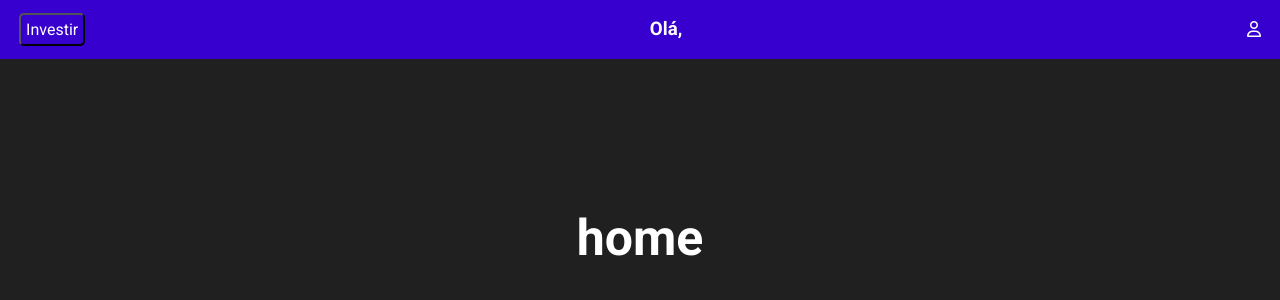
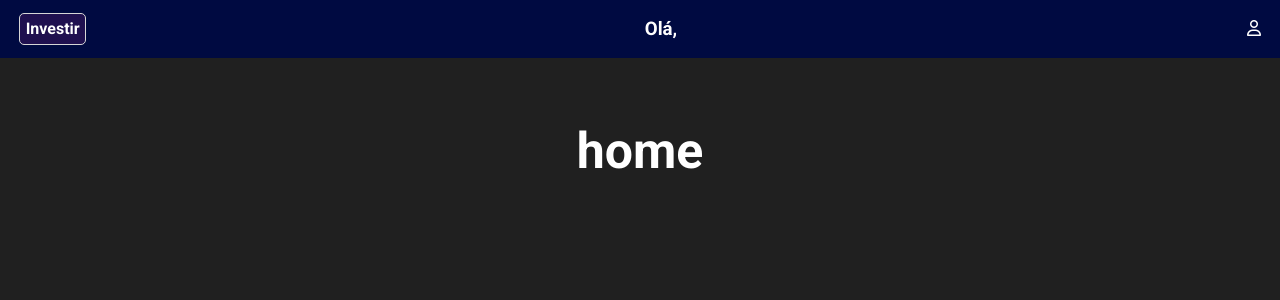
Before and after one commit to alisson-sds/frontend-fynansis, a React (Vite) app in the folder Fynansis/: page /home in a window 1280 px wide. Shown: the top 300 px of the page. Built offline with nearby package versions, Linux system fonts and the light colour scheme.

Commit message:
Estilização na aba Inevstiment

```diff
--- a/Fynansis/src/components/navbar/styles.css
+++ b/Fynansis/src/components/navbar/styles.css
@@ -1,5 +1,5 @@
 .navBar{
-    background-color: #3700CF;
+    background-color: #000a41;
     width: 100%;
     padding: 1%;
     color: #ffffff;
@@ -33,8 +33,16 @@
 }
 
 .navBar button{
-    background-color: #3700CF;
+    background-color: #1f104f;
     color: #ffffff;
     border-radius: 5px;
-    padding: 5px;
+    padding: 10%;
+
+    font-size: 16px;
+    font-weight: 700;
+
+    border: 1px solid #d6d6d6;
+
+    cursor: pointer;
+    transition: filter 0.2s;
 }
--- a/Fynansis/src/routes/Investiment/index.tsx
+++ b/Fynansis/src/routes/Investiment/index.tsx
@@ -4,6 +4,7 @@ import axios from "axios";
 import { InvestimentData } from "../../interface/investimentData";
 import { Input } from "../../components/input/input";
 import { Link } from "react-router-dom";
+import "./styles.css";
 
 const API_URL = "http://localhost:8080/investimento";
 
@@ -43,11 +44,16 @@ export function Investiment() {
   };
 
   return (
-    <div>
+    <>
       <Navbar userName={nameFromUser} />
+      <div className="container">
         <h1>Investiments</h1>
-      <form onSubmit={submit}>
-        <Input label="Descricao" value={descricao} updateValue={setDescricao} />
+        <form onSubmit={submit} className="investimentForm">
+          <Input
+            label="Descricao"
+            value={descricao}
+            updateValue={setDescricao}
+          />
 
           <Input label="Sigla" value={sigla} updateValue={setSigla} />
 
@@ -67,5 +73,6 @@ export function Investiment() {
           </div>
         </form>
       </div>
+    </>
   );
 }
--- /dev/null
+++ b/Fynansis/src/routes/Investiment/styles.css
@@ -0,0 +1,39 @@
+.container h1{
+    margin-top: 5%;
+}
+
+.investimentForm{
+    display: flex;
+    align-items: center;
+    flex-direction: column;
+    min-width: 100%;
+}
+
+.investimentForm input{
+    min-width: 25%;
+    padding: 12px;
+    background: #000a41;
+    margin: 8px 8px;
+
+    border: none;
+
+    font-size: 16px;
+    color: #d6d6d6;
+}
+
+.investimentForm button{
+    width: 140px;
+    padding: 8px;
+    background: #000a41;
+    background-color: #000a41;
+    font-size: 16px;
+    font-weight: 700;
+    color: #d6d6d6;
+
+    border-radius: 5px;
+    margin: 8px;
+    border: 1px solid #d6d6d6;
+
+    cursor: pointer;
+    transition: filter 0.2s;
+}
```
Lines whose indentation alone changed are shown as unchanged.
